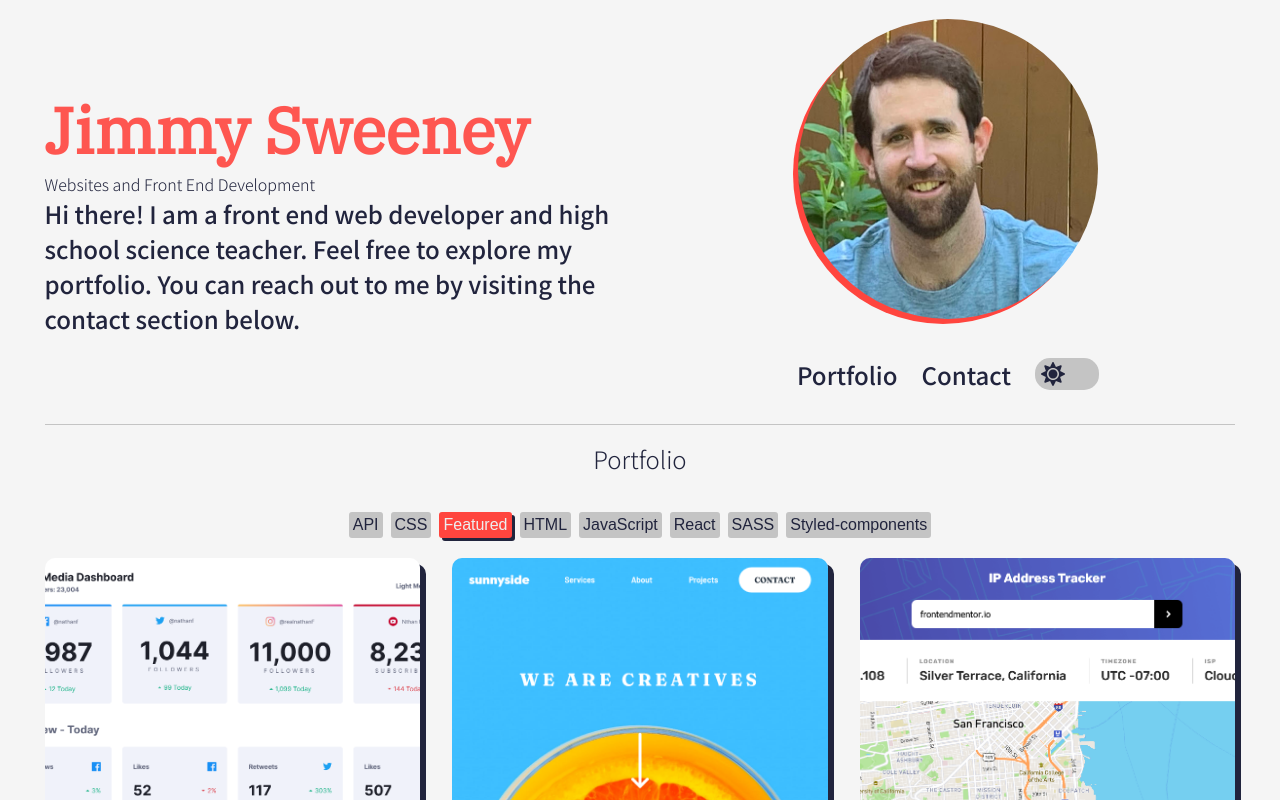
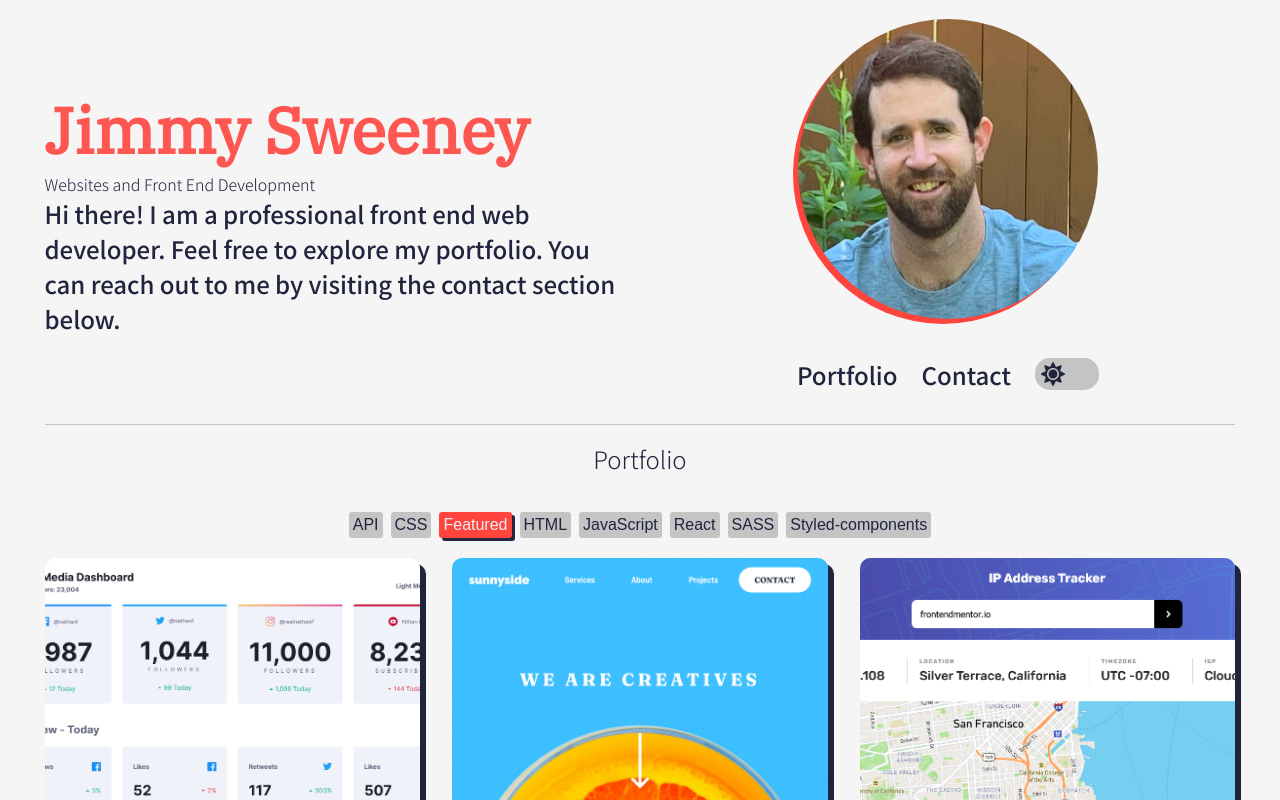
Before and after one commit to sweenejp/portfolio, a React (Create React App) app: page / in a window 1280 px wide. Shown: the top 800 px of the page. Built offline with nearby package versions, Linux system fonts and the light colour scheme.

Commit message:
update About section

```diff
--- a/src/components/About.js
+++ b/src/components/About.js
@@ -2,11 +2,11 @@ import React from 'react';
 
 function About() {
   return (
-    <div className='about'>
-      <p className='section__description'>
-        Hi there! I am a front end web developer and high school science
-        teacher. Feel free to explore my portfolio. You can reach out to me by
-        visiting the contact section below.
+    <div className="about">
+      <p className="section__description">
+        Hi there! I am a professional front end web developer. Feel free to
+        explore my portfolio. You can reach out to me by visiting the contact
+        section below.
       </p>
     </div>
   );
```
